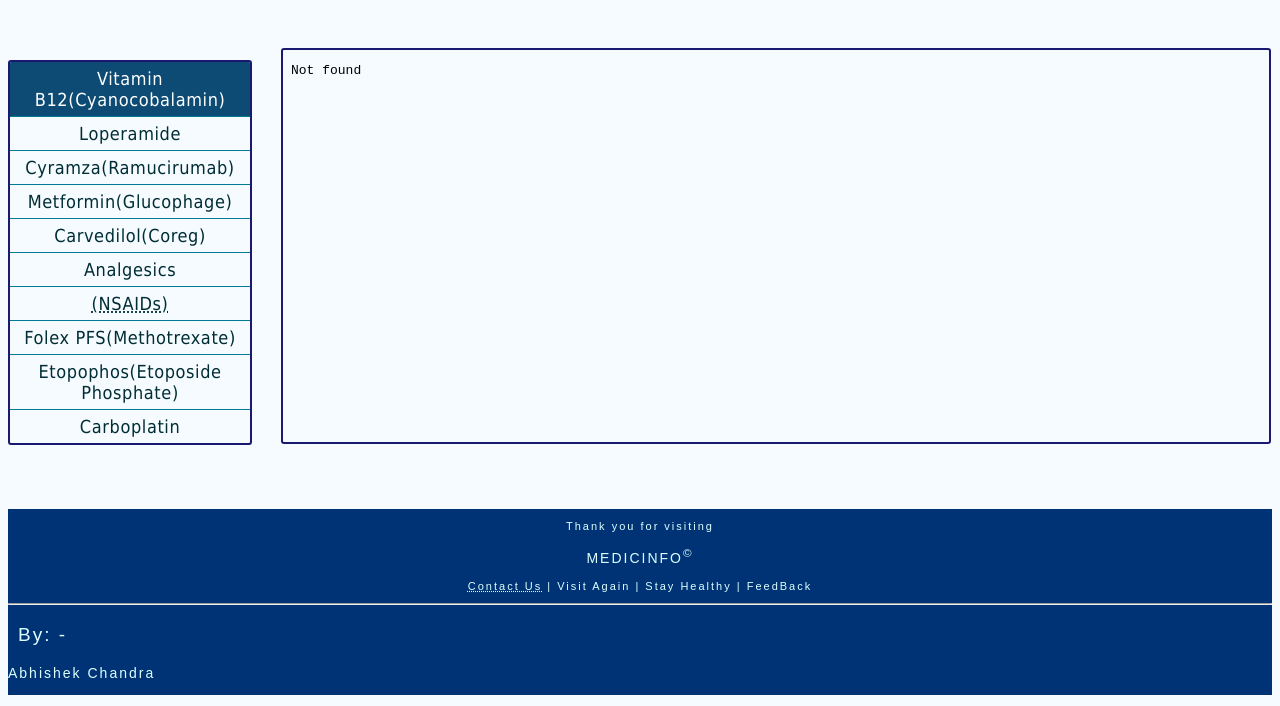
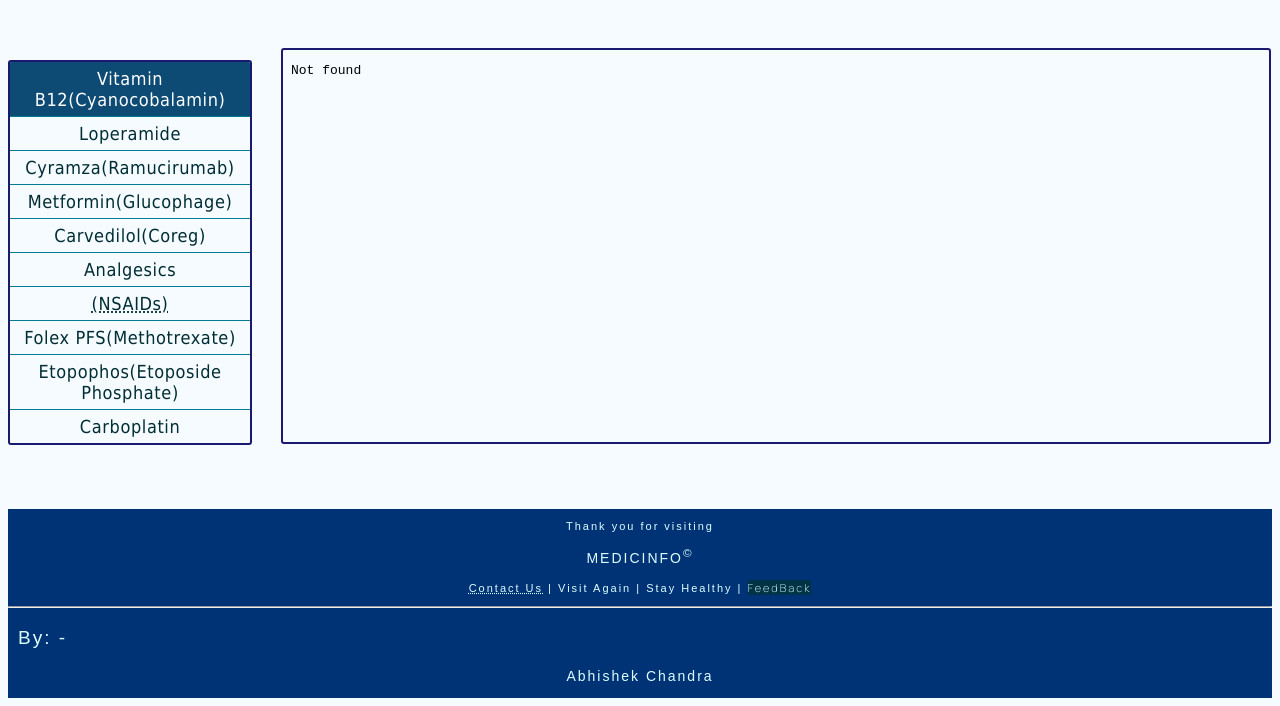
Before and after one commit to abhishekchandra2522k/weekoflearning, a plain HTML site: page medicine.html in a window 1280 px wide. Shown: the part 354-1060 px from the top of the page. Drawn offline with Linux system fonts and the light colour scheme.

Commit message:
Update medicinepage.css

```diff
--- a/medicinepage.css
+++ b/medicinepage.css
@@ -122,21 +122,22 @@ ul.vertNav li a:hover {
 }
 
 
-div#footer, div#footer a {
-	background-color: #003375;
+iv#footer, div#footer a {
+	background-color: #003345;
+	min-width: 40%;
 	width: 100%;
 	position: relative;
 	left: 0px;
 	right: 0px;
 	color: #DCFFFE;
 	font-size: 14px;
-	font-family: "Droid Sans", sans-serif;
+	font-family: "Manrope", sans-serif;
 	letter-spacing: 2px;
 	overflow: auto;
 	text-decoration: none;
 }
-div#footer ul#credits {
-	list-style-type: circle;
+div#footer p#credits {
+	text-align: center;
 	color: #DCFFFE;
 }
 div#footer span#footright1 {
```
